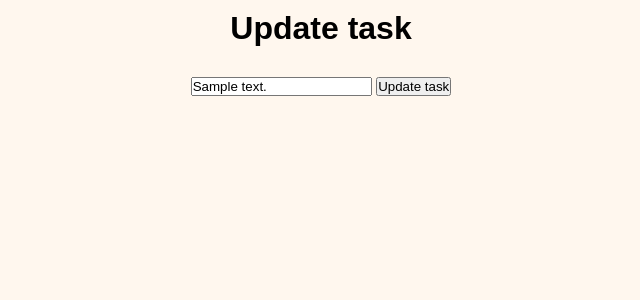
After one commit to SimaDovakin/my_first_flask_projects, a Flask app: page /update/1 in a window 1280 px wide. The commit adds this page. Shown: the top 300 px of the page, without its empty margins (319-959 px from the left). Run offline with Flask 2, Linux system fonts and the light colour scheme; tables that the repository leaves empty hold one stand-in row (values such as "Sample post").

Commit message:
Add update and delete task functionality

```diff
--- a/firstapp/app.py
+++ b/firstapp/app.py
@@ -28,15 +28,39 @@ def index():
             db.session.commit()
             return redirect('/')
         except:
-            return "There was some error!"
+            return "There was some error while adding!"
 
     else:
         tasks = Task.query.order_by(Task.created_at).all()
         return render_template('index.html', tasks=tasks)
 
-@app.route("/users/<name>")
-def user(name):
-    return f"Hello {name}"
+
+@app.route('/delete/<id>')
+def delete(id):
+    task = Task.query.get_or_404(id)
+
+    try:
+        db.session.delete(task)
+        db.session.commit()
+        return redirect('/')
+    except:
+        return "There was some error while deleting!"
+
+
+@app.route('/update/<id>', methods=['GET', 'POST'])
+def update(id):
+    task = Task.query.get_or_404(id)
+
+    if request.method == 'POST':
+        task.content = request.form['task']
+
+        try:
+            db.session.commit()
+        except:
+            return "There was some error while updating!"
+        return redirect('/')
+    else:
+        return render_template('update.html', task=task)
 
 
 if __name__ == "__main__":
--- a/firstapp/templates/index.html
+++ b/firstapp/templates/index.html
@@ -17,10 +17,10 @@
       {% for task in tasks %}
         <tr>
           <td>{{ task.content }}</td>
-          <td>{{ task.created_at }}</td>
+          <td>{{ task.created_at.date() }}</td>
           <td>
-            <a href="#">Update</a><br>
-            <a href="#">Delete</a>
+            <a href="/update/{{ task.id }}">Update</a><br>
+            <a href="/delete/{{ task.id }}">Delete</a>
           </td>
         </tr>
       {% endfor %}
--- /dev/null
+++ b/firstapp/templates/update.html
@@ -0,0 +1,19 @@
+{% extends 'base.html' %}
+
+{% block title %}
+  Main page
+{% endblock %}
+
+{% block content %}
+<div class="container">
+  <h1>Update task</h1>
+  <div class="content">
+    <div class="form">
+      <form action="/update/{{ task.id }}" method="post">
+        <input type="text" name="task" value="{{ task.content }}">
+        <input type="submit" name="submit" value="Update task">
+      </form>
+    </div>
+  </div>
+</div>
+{% endblock %}
```
